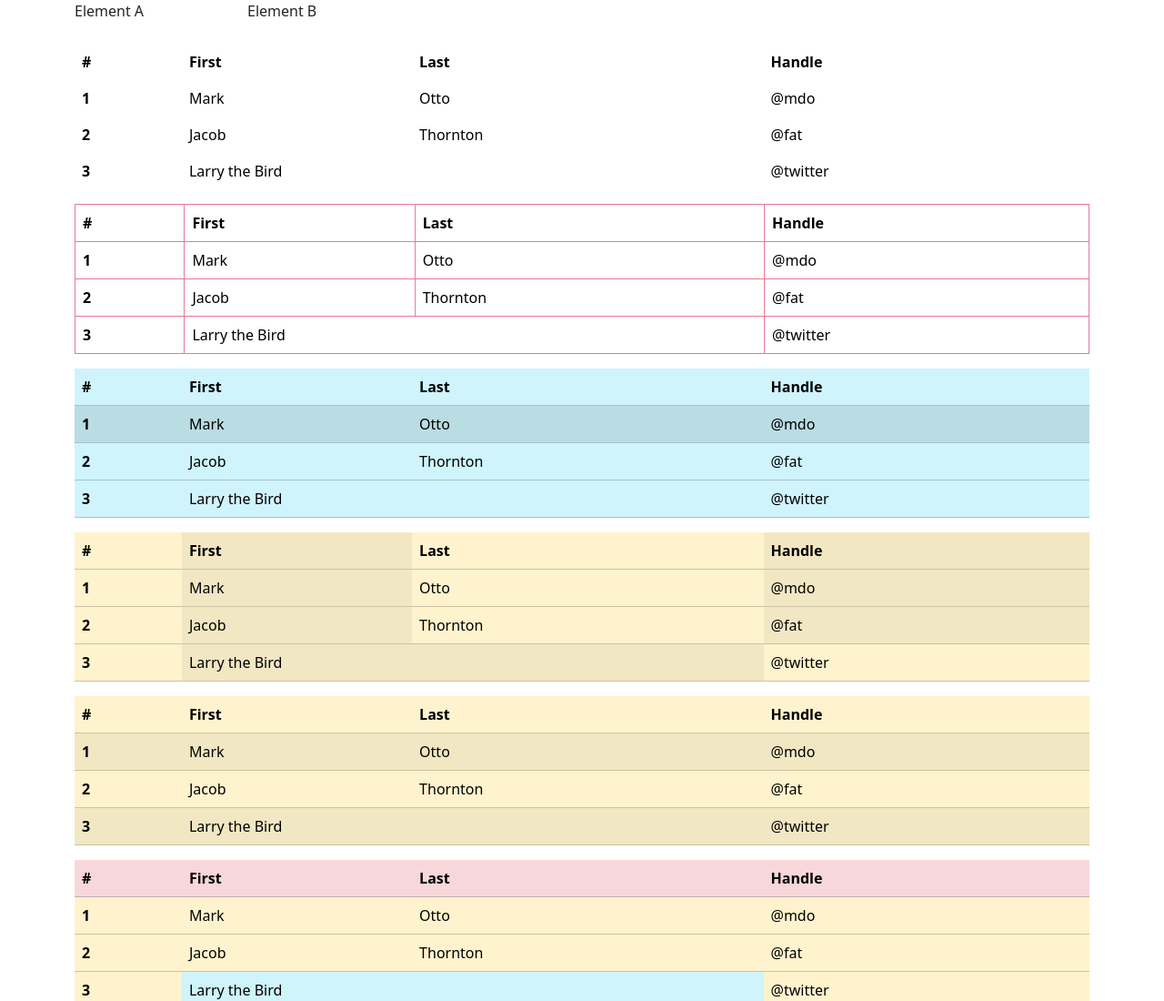
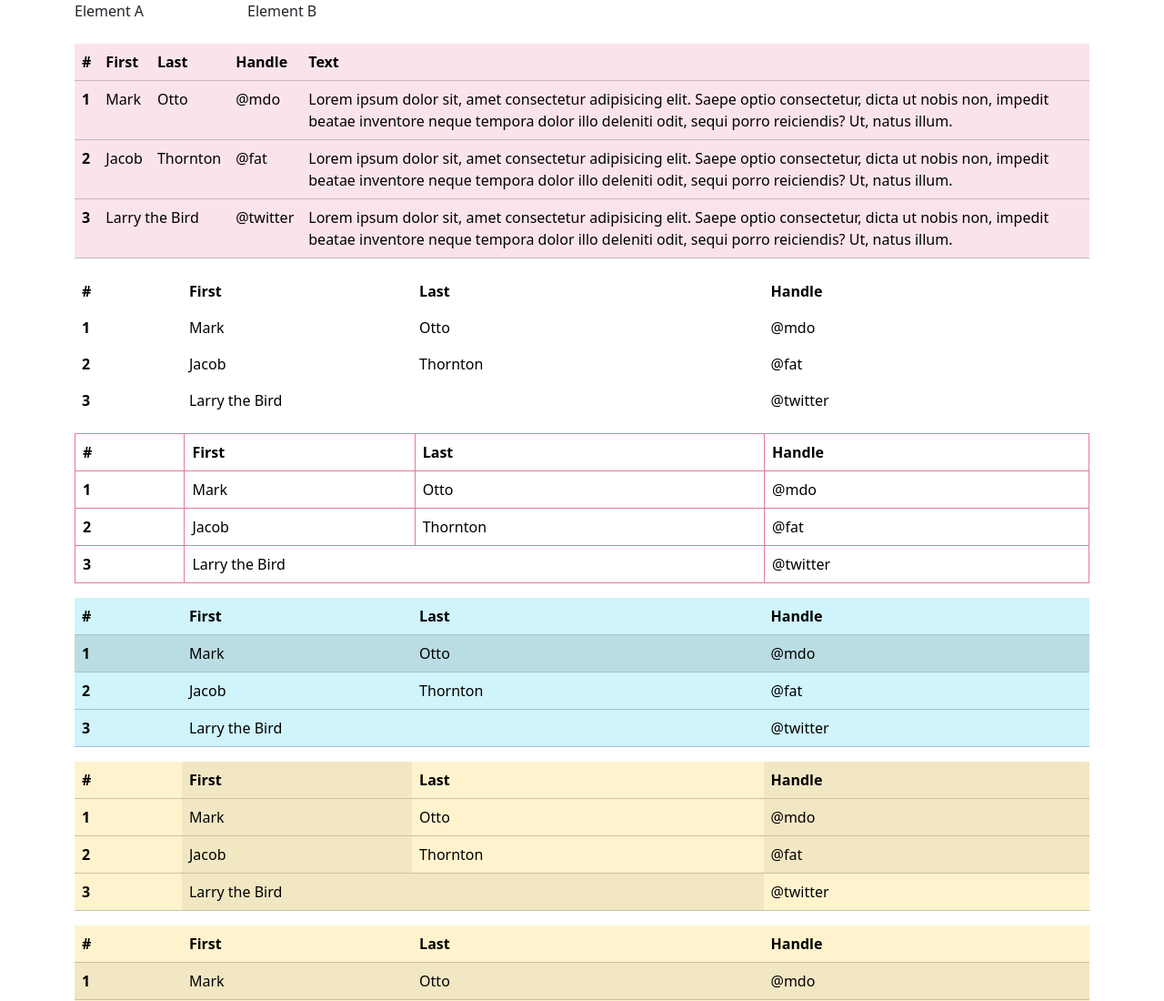
Before and after one commit to NinjaCoderM/learn-bootstrap-scss, a website: page learn-bootstrap-reboot/showCaseTable.html in a window 1280 px wide. Shown: the top 1100 px of the page at 91% size. Drawn offline with Linux system fonts and the light colour scheme; files whose address does not match are found by name.

```diff
--- a/learn-bootstrap-reboot/showCaseTable.html
+++ b/learn-bootstrap-reboot/showCaseTable.html
@@ -30,7 +30,48 @@
     <div class="row">
 
       <div class="col-md-12 mt-4">
-
+        <table class="table table-primary align-top">
+          <thead>
+            <tr>
+              <th scope="col">#</th>
+              <th scope="col">First</th>
+              <th scope="col">Last</th>
+              <th scope="col">Handle</th>
+              <th scope="col">Text</th>
+            </tr>
+          </thead>
+          <tbody>
+            <tr>
+              <th scope="row">1</th>
+              <td>Mark</td>
+              <td>Otto</td>
+              <td>@mdo</td>
+              <td>Lorem ipsum dolor sit, amet consectetur adipisicing elit. Saepe optio consectetur, dicta ut nobis non,
+                impedit beatae inventore neque tempora dolor illo deleniti odit, sequi porro reiciendis? Ut, natus
+                illum.
+              </td>
+            </tr>
+            <tr>
+              <th scope="row">2</th>
+              <td>Jacob</td>
+              <td>Thornton</td>
+              <td>@fat</td>
+              <td>Lorem ipsum dolor sit, amet consectetur adipisicing elit. Saepe optio consectetur, dicta ut nobis non,
+                impedit beatae inventore neque tempora dolor illo deleniti odit, sequi porro reiciendis? Ut, natus
+                illum.
+              </td>
+            </tr>
+            <tr>
+              <th scope="row">3</th>
+              <td colspan="2">Larry the Bird</td>
+              <td>@twitter</td>
+              <td>Lorem ipsum dolor sit, amet consectetur adipisicing elit. Saepe optio consectetur, dicta ut nobis non,
+                impedit beatae inventore neque tempora dolor illo deleniti odit, sequi porro reiciendis? Ut, natus
+                illum.
+              </td>
+            </tr>
+          </tbody>
+        </table>
         <table class="table table-borderless">
           <thead>
             <tr>
```
Also changed, not shown: learn-bootstrap-reboot/readMeShowCaseTable.txt.
